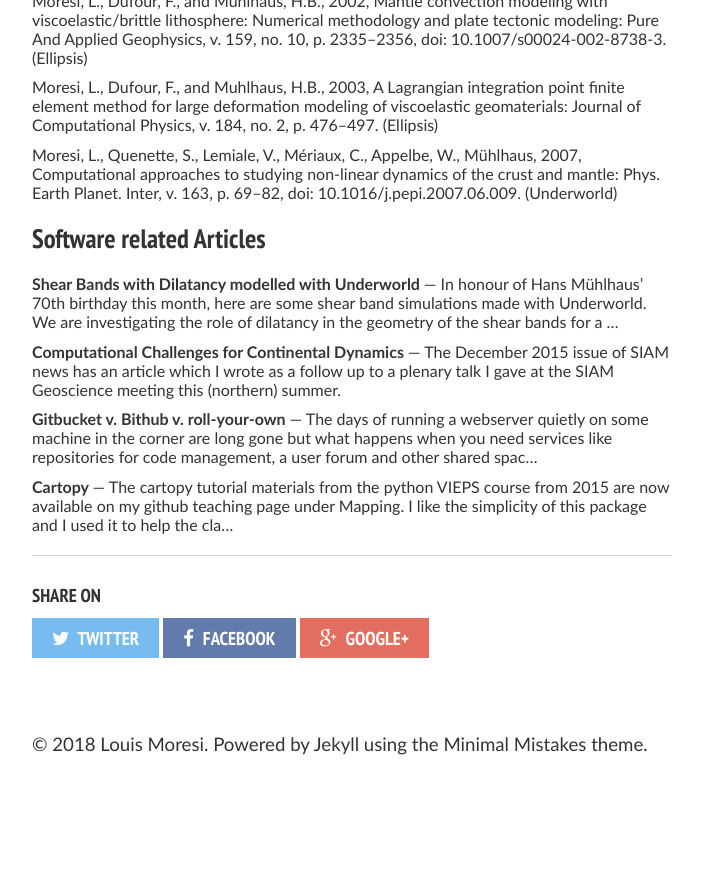
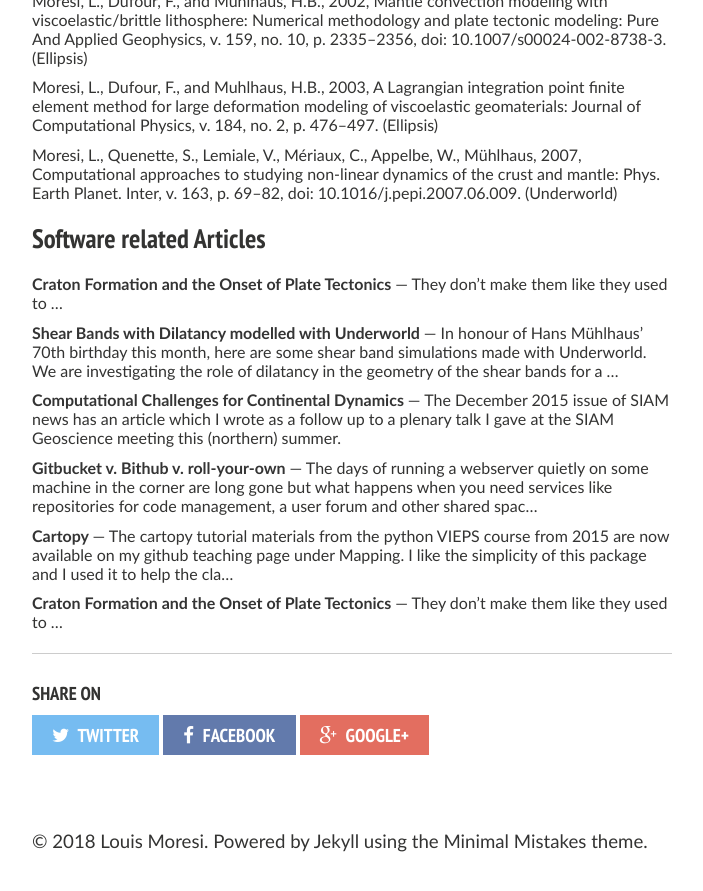
Before and after one commit to lmoresi/lmoresi.github.io, a Jekyll site: the page built from pages/Software/index.md, in a window 1280 px wide and 900 px high, scrolled down 1988 px. Shown: the top 891 px of the window, without its empty margins (288-991 px from the left). Built offline with Jekyll 4.4.1, drawn with Linux system fonts in a browser that asks for light colours; nearby versions of some CDN libraries; before the commit the page ends 2791 px from its top, so only the background shows below that; part of the change alters nothing that is shown.

Commit message:
Updating the craton post and not hiding it. The paper is available online from today.

```diff
--- a/_posts/2018-04-01-CratonFormation.md
+++ b/_posts/2018-04-01-CratonFormation.md
@@ -3,7 +3,7 @@ layout: post
 title: 'Craton Formation and the Onset of Plate Tectonics'
 date: 2018-04-01 # YYYY-MM-DD hh:mm
 published: true # Won't build unless true
-hidden: true # Will keep the post from appearing in the index (but can be previewed if the link is known)
+hidden: false # Will keep the post from appearing in the index (but can be previewed if the link is known)
 comments: true
 categories: ['geodynamics','underworld','craton']
 #image: # default is used if blank. Otherwise use images stored in the _images/posts folder
@@ -13,10 +13,9 @@ categories: ['geodynamics','underworld','craton']
 
 # They don't make them like they used to ...
 
-Cratons are super-strong regions of the continents that have resisted tectonic
-forces for billions of years. How they could be formed in a hot, squishy
-early-Earth has been a long-standing puzzle for geologists. Work by Adam Beall,
-Louis Moresi and Katie Cooper suggests that cratons were made by the catastrophic switching on of plate tectonics: an event so forceful that the immense levels of stress have never repeated in the intervening 3 billion years.
+Cratons are anomalously-strong regions of the continents that have largely resisted tectonic forces for billions of years. How such strong zones could be forged in a hot, low-viscosity, low stress,  early-Earth has been a long-standing puzzle for geologists. Adam Beall, Katie Cooper and I have recently proposed that cratons were made by the catastrophic switching on of plate tectonics. An event in which the stresses were larger than they have ever been in the intervening 3 billion years [(Beall et al, 2018)](https://doi.org/10.1130/G39943.1)
+
+## Background
 
 <figure >
 	<a href="/images/posts/CratonStability/CratonsLithosphere.png"><img src="/images/posts/CratonStability/CratonsLithosphere.png"></a>
@@ -38,7 +37,9 @@ generalisation. These are regions that have experienced very little tectonic
 deformation in several billion years of existence. These cratons are thought to
 represent regions of greater strength and this contributes to their longevity.
 There is evidence that the deep lithosphere is as ancient as the crust and is
-anomalously thick and buoyant. We also think that the cratons formed from cool,
+anomalously thick and buoyant
+(e.g. Jordan,1975,  O'Reilly et al, 2001, Cooper et al, 2013, 2016).
+We also think that the cratons formed from cool,
 thin lithosphere in the time before plate tectonics began and then thickened
 and strengthened to the point where they became effectively indestructible.
 
@@ -47,16 +48,15 @@ interior of the young Earth could generate enough stress to thicken strong
 lithosphere. Alternatively, if the lithosphere was weak too, what stopped it
 from falling apart while it cooled and 'hardened' ?
 
+## New views
+
 Recent models of the very early Earth showed that the planet could have been
 cooling rapidly by heat-pipe volcanism (just like Jupiter's moon Io). Massive
 volcanism is enough to prevent plate tectonics from switching on, but when the Earth does cool down enough for the eruptions to slow, a catastrophic transition
 begins. Short, violent pulses of lithospheric foundering and overturn occur before
-steady plate motions take over.
+steady plate motions take over (e.g. see Moore & Webb, 2014, Rozel et al. 2017)
 
-Beall and colleagues studied what happens to the strong and buoyant remnants of the heat-pipe lid during these early-Earth hiccups. They found that they became large islands of thick, buckled and very strong lithosphere - exactly like cratons.
-Once the model Earth settled down to a more sedate form of steadily moving
-plates, the stresses never reached a level that could deform these remnants of
-the pre-plate-tectonic state.
+We modeled what happens to the strong and buoyant material of the heat-pipe lid during these early-Earth overturn events. We found that the lid was crumpled up into large islands of thick, buckled and very strong lithosphere by the overturn of the cold, thick, stagnant boundary layer. Once the model Earth settled down to a more sedate form of steadily moving plates, the stresses never reached a level that could deform these remnants of the pre-plate-tectonic state.
 
 <figure >
 	<a href="/images/posts/CratonStability/CratonFormationMovie.mov"><img src="/images/posts/CratonStability/CratonFormationMovieFrames.png"></a>
@@ -67,6 +67,10 @@ the pre-plate-tectonic state.
       thick, crumpled lithosphere is shuffled around without deformation.
   </figcaption>
 </figure>
+
+In the figure above, the green and grey stripes were initially horizontal layers at the upper surface of the planet and are folded by the foundering of the thick boundary layer. In these simulations, the boundary layer is shed in less than an overturn time. Each model craton experiences a few, closely spaced, shortening events the create a thick pile of material with intricate internal structures not unlike those seen in seismic images that have been attributed to early subduction (Bostock et al, 1998).
+
+The model cratons form cold and from material that was originally crystallised at shallow depth. The formation is also a time of temperature inversion in the mantle: cool material is dumped at the core mantle boundary resulting in higher-than-average core heat flux. The phase of mobile-lid convection that follows this (analogous to plate tectonics in this kind of model) has high velocities near the surface, thin oceanic lithosphere and low stresses. In this environment the cratons are safe from harm and this remains true to the present day despite lithospheric thickness and ambient stresses gradually creeping higher.
 
 <!--
 FIGURE - It would be good to include a figure here to show the bostock or similar
@@ -80,17 +84,20 @@ But for now, leaving this out as it is not mine to distribute
 
 *The details behind the work described in this post:*
 
-  - Beall, A., Moresi, L. Cooper, C. M. Formation of cratonic lithosphere during the initiation of plate tectonics, Geology, Accepted, March 19, 2017
+  - Beall, A., Moresi, L. Cooper, C. M. Formation of cratonic lithosphere during the initiation of plate tectonics, Geology,
+	[https://doi.org/10.1130/G39943.1](https://doi.org/10.1130/G39943.1), 2017
 
 *Papers on the longevity of the deep cratonic lithosphere:*
 
   - O'Reilly, S. Y., W. L. Griffin, Y. H. P. Djomani, and P. Morgan (2001), Are lithospheres forever? Tracking changes in subcontinental lithospheric mantle through time, GSA Today, 11(4), 4–10.
 
+	- Jordan, T. H. (1975), The continental tectosphere, Reviews of Geophysics, 13(3), 1–12, doi:10.1029/RG013i003p00001.
+
 *Read about the formation and structure of the ancient continental lithosphere:*
 
    - Cooper, C. M., A. Lenardic, A. Levander, and L. N. Moresi (2013), Creation and Preservation of Cratonic Lithosphere: Seismic Constraints And Geodynamic Models, in Archean Geodynamics and Environments, vol. 164, pp. 75–88, American Geophysical Union, Washington, D. C.
 
-   -  Cooper, C. M., M. S. Miller, and L. Moresi (2016), The structural evolution of the deep continental lithosphere, Tectonophysics, 695, 1–89, doi:10.1016/j.tecto.2016.12.004.
+   - Cooper, C. M., M. S. Miller, and L. Moresi (2016), The structural evolution of the deep continental lithosphere, Tectonophysics, 695, 1–89, doi:10.1016/j.tecto.2016.12.004.
 
 *Heat pipe models of the early Earth:*
 
```
